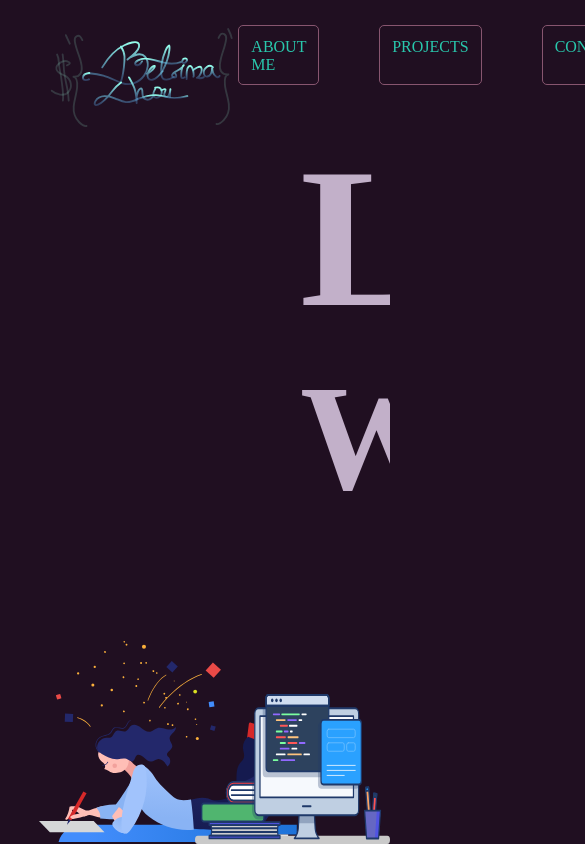
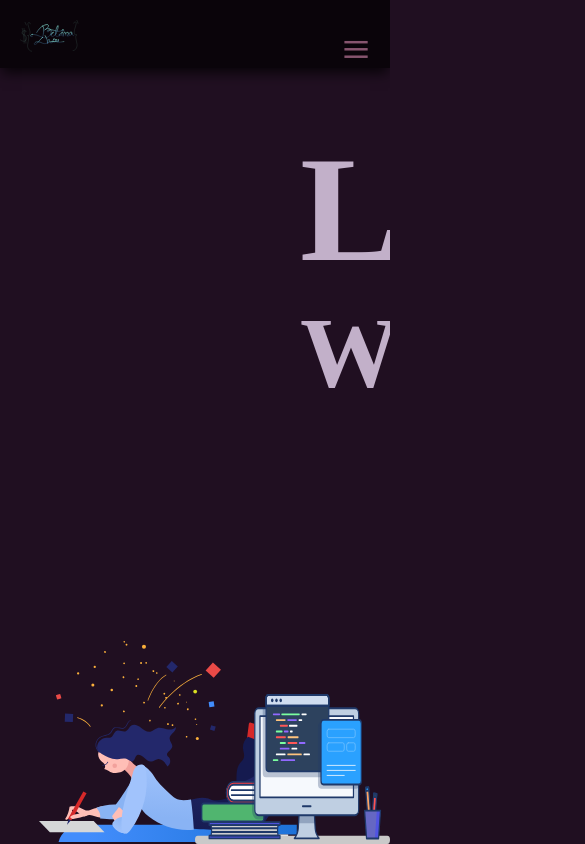
Before and after one commit to zh-betina/my-portfolio, a website with bundled scripts: page index.html in a window 390 px wide. Shown: the top 844 px of the page, 585 px wide, since content can reach past the window. Built offline with nearby package versions, Linux system fonts and the light colour scheme; a web font is replaced by a local one.

Commit message:
Visual changes

```diff
--- a/index.html
+++ b/index.html
@@ -166,8 +166,7 @@
                 </defs>
             </svg>
         </a>
-
-
+        <span class="nav__hamb-menu">≡</span>
         <ul class="nav__list txt__nav">
             <li class="nav__list--link"><a href="#" id="about">about me</a></li>
             <li class="nav__list--link"><a href="#" id="projects">projects</a></li>
--- a/src/client/styles/sass/base/_base.scss
+++ b/src/client/styles/sass/base/_base.scss
@@ -19,7 +19,7 @@ body{
 
 section {
     margin: 0;
-    padding: 5% 2% 5% 2%;
+    padding: 15vh 2% 5% 2%;
 }
 
 article{
@@ -45,3 +45,7 @@ article{
 .showPage{
     height: 100vh;
 }
+
+.hidden{
+    visibility: hidden;
+}
--- a/src/client/styles/sass/base/_typography.scss
+++ b/src/client/styles/sass/base/_typography.scss
@@ -1,7 +1,8 @@
 @import "../abstracts/variables";
 @import url('https://fonts.googleapis.com/css2?family=Indie+Flower&family=Source+Code+Pro:wght@600&display=swap');
 @import url('https://fonts.googleapis.com/css2?family=Playfair+Display:wght@600&display=swap');
-
+@import url('https://fonts.googleapis.com/css2?family=Josefin+Sans:wght@300&family=Lato:wght@300&display=swap');
+@import url('https://fonts.googleapis.com/css2?family=Raleway+Dots&display=swap');
 html{
     font-size: 62.5%;
 }
@@ -23,6 +24,7 @@ a{
     &__nav{
         text-transform: uppercase;
         font-size: 3rem;
+        font-family: 'Josefin Sans', sans-serif;
         @media (max-width: 1379px){
             font-size: 1.6rem;
         }
@@ -37,11 +39,18 @@ a{
         span:first-child{
             font-size: 20rem;
             letter-spacing: 1.6rem;
+            @media (max-width: 1379px){
+                font-size: 15rem;
+                letter-spacing: 0;
+            }
         }
         span:nth-child(2){
             display: block;
             font-size: 15rem;
             opacity: 0;
+            @media (max-width: 1379px){
+                font-size: 10rem;
+            }
         }
         color: $headerTxtClr;
         z-index: 7;
@@ -56,7 +65,7 @@ a{
             margin-bottom: 2%;
             text-align: center;
             color: $headingPrimaryClr;
-            font-family: 'Playfair Display', serif;
+            font-family: 'Raleway Dots', cursive;
             @media (max-width: 1379px){
                 font-size: 3rem;
             }
@@ -76,6 +85,7 @@ a{
             text-align: justify;
             color: $pPrimaryClr;
             margin: 2rem;
+            font-family: 'Lato', sans-serif;
         }
         &--imp{
             color: $txtImportant;
--- a/src/client/styles/sass/components/_nav.scss
+++ b/src/client/styles/sass/components/_nav.scss
@@ -15,19 +15,34 @@
     padding: 2rem 2rem;
     max-width: 100vw;
     width: 100vw;
-    height: 11rem;
+    height: 8vh;
     position: absolute;
     top: 0;
     z-index: 10;
+    background-color:rgba(0, 0, 0, 0.7);
+    box-shadow: 0px 7px 12px -2px rgba(0,0,0,0.76);
+    -webkit-box-shadow: 0px 7px 12px -2px rgba(0,0,0,0.76);
+    -moz-box-shadow: 0px 7px 12px -2px rgba(0,0,0,0.76);
+        &__hamb-menu{
+            visibility: hidden;
+            font-size: 5rem;
+            color: $navLinkBordClr;
+            @media (max-width: 450px){
+                visibility: visible;
+            }
+        }
         &__list{
             list-style: none;
             padding: .5rem;
             margin: 0;
             position: relative;
             right: 0;
+            @media (max-width: 450px){
+                display: none;
+            }
                 &--link{
                     margin-right: 6rem;
-                    border: solid .5px $navLinkBordClr;
+                    border: solid .5px transparent;
                     padding: 1.2rem;
                     border-radius: .5rem;
                     transition: all .4s;
@@ -37,8 +52,7 @@
                 }
         }
     &__logo{
-        padding: .8rem 0 0 3rem;
-        height: 10rem;
-        width: auto;
+        max-height: 7rem;
+        width: 15vw;
     }
 }
--- a/src/client/styles/sass/layout/_layout.scss
+++ b/src/client/styles/sass/layout/_layout.scss
@@ -7,7 +7,14 @@
             justify-content: space-around;
             display: flex;
             flex-direction: row;
-            transform: translateY(50%);
+            position: relative;
+            top: 25%;
+            @media (max-width: 1000px){
+                flex-direction: column;
+                align-items: center;
+                top: 10%;
+                height: 61vh;
+            }
         }
         &--loc{
             width: 100rem;
```
Also changed, not shown: dist/style.css, 1 other file.
